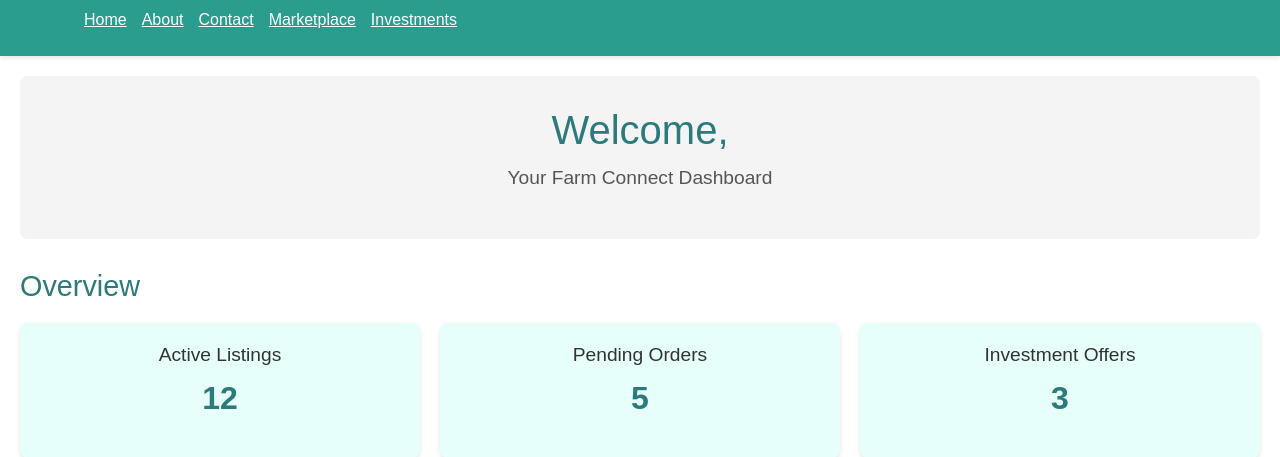
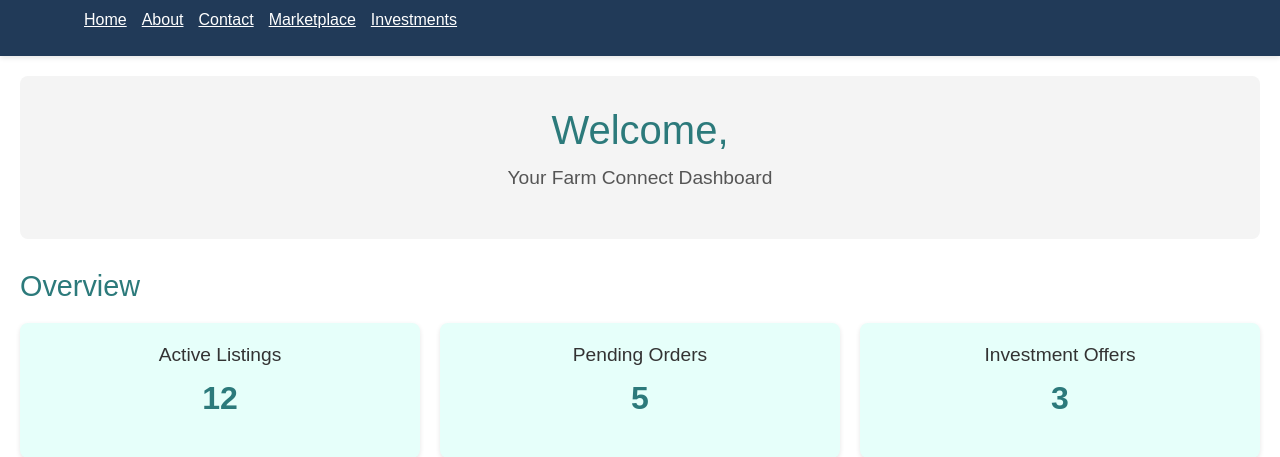
Before and after one commit to ATOROYO/Farm-Connect, a Django app: page /marketplace/farmer/dashboard/ in a window 1280 px wide. Shown: the top 457 px of the page. Run offline with Django 5.2, Linux system fonts and the light colour scheme.

Commit message:
Made a change

```diff
--- a/static/css/styles.css
+++ b/static/css/styles.css
@@ -1,7 +1,7 @@
 /* General Styling */
 /* Navbar Styles */
 .navbar {
-  background-color: #2a9d8f;
+  background-color: #213a58;
   color: white;
   padding: 10px 20px;
   font-family: Arial, sans-serif;
@@ -47,6 +47,7 @@
   color: #333;
   line-height: 1.6;
   padding: 20px;
+  width: 85%;
 }
 
 .about-header {
--- a/templates/farmer_dashboard.html
+++ b/templates/farmer_dashboard.html
@@ -30,7 +30,7 @@
         <img src="{% static 'images/corn.jpg' %}" alt="Corn" />
         <h3>Corn</h3>
         <p>Price: $200/ton</p>
-        <button>Edit</button>
+        <button class="">Edit</button>
       </div>
       <div class="product">
         <img src="{% static 'images/beans.jpg' %}" alt="Beans" />
```
